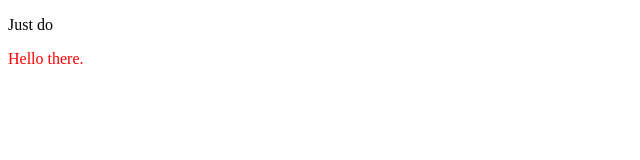
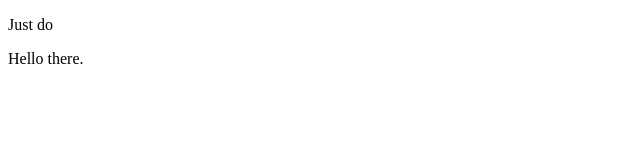
Before and after one commit to BarneyMayerson/06-components, a Vue app: page / in a window 1280 px wide. Shown: the top 160 px of the page, without its empty margins (0-640 px from the left). Built offline with nearby package versions, Linux system fonts and the light colour scheme.

Commit message:
06-007 Using SASS in Components

```diff
--- a/package.json
+++ b/package.json
@@ -12,6 +12,7 @@
   },
   "devDependencies": {
     "@vitejs/plugin-vue": "^4.2.3",
+    "sass": "^1.63.6",
     "vite": "^4.3.9"
   }
 }
--- a/src/components/Greetings.vue
+++ b/src/components/Greetings.vue
@@ -14,8 +14,8 @@ export default {
 }
 </script>
 
-<style scoped>
-  p {
-    color: red;
+<style scoped lang="scss">
+  p:hover {
+    color: lighten(black, 33%);
   }
 </style>
```
Also changed, not shown: 1 other file (tests, documents, lock files or other folders).
